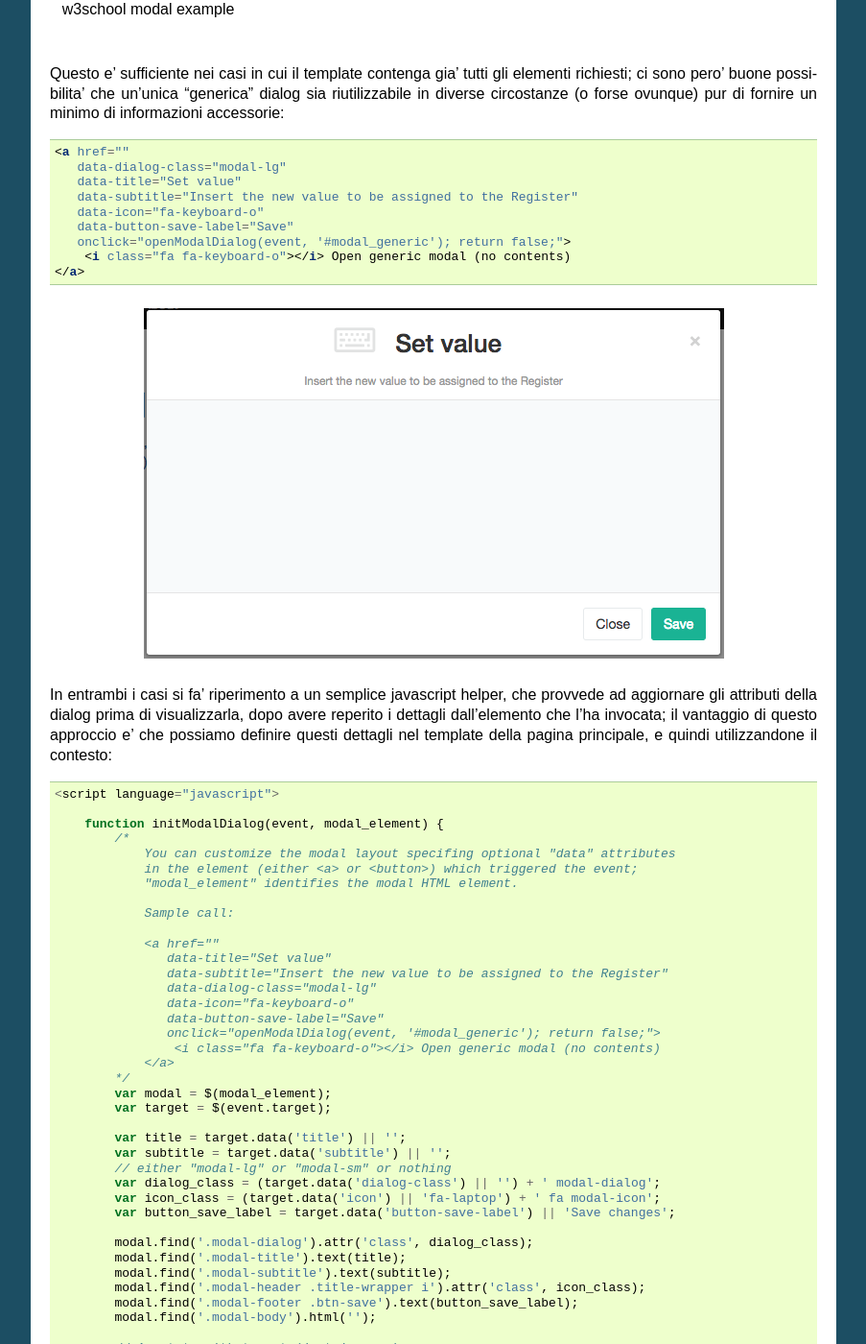
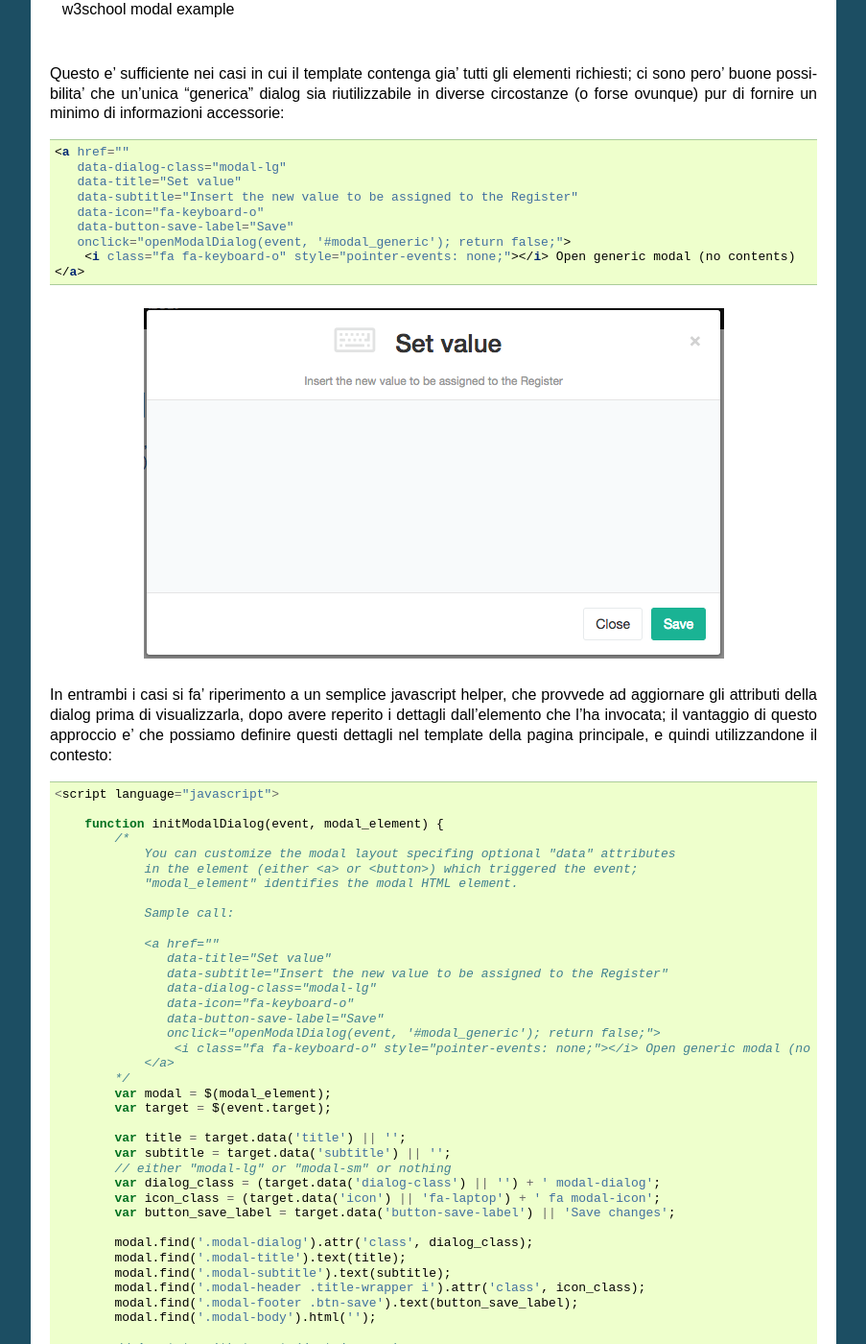
Before and after one commit to morlandi/editing-django-models-in-the-frontend, a Sphinx documentation site: the page built from docs/source/topics/diango_basic_modals.rst, in a window 1280 px wide and 1400 px high, scrolled down 980 px. Shown: the whole window at 96% size, without its empty margins (198-1101 px from the left). Built offline with Sphinx 7.4.7, drawn with Linux system fonts in a browser that asks for light colours.

Commit message:
style="pointer-events: none;"

```diff
--- a/docs/source/topics/diango_basic_modals.rst
+++ b/docs/source/topics/diango_basic_modals.rst
@@ -49,7 +49,7 @@
        data-icon="fa-keyboard-o"
        data-button-save-label="Save"
        onclick="openModalDialog(event, '#modal_generic'); return false;">
-        <i class="fa fa-keyboard-o"></i> Open generic modal (no contents)
+        <i class="fa fa-keyboard-o" style="pointer-events: none;"></i> Open generic modal (no contents)
     </a>
 
 .. figure:: /_static/images/empty_modal_customized.png
@@ -79,7 +79,7 @@
                    data-icon="fa-keyboard-o"
                    data-button-save-label="Save"
                    onclick="openModalDialog(event, '#modal_generic'); return false;">
-                    <i class="fa fa-keyboard-o"></i> Open generic modal (no contents)
+                    <i class="fa fa-keyboard-o" style="pointer-events: none;"></i> Open generic modal (no contents)
                 </a>
             */
             var modal = $(modal_element);
```
Also changed, not shown: 1 other file.
